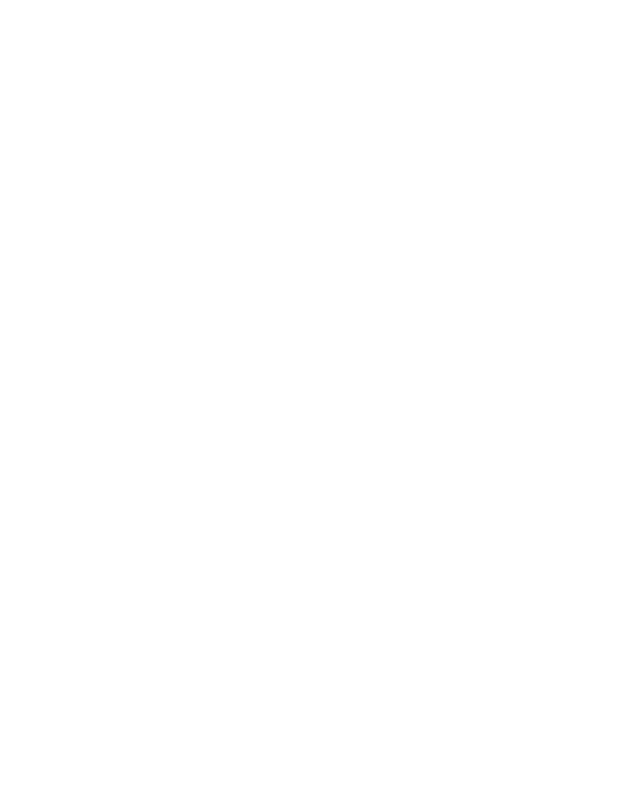
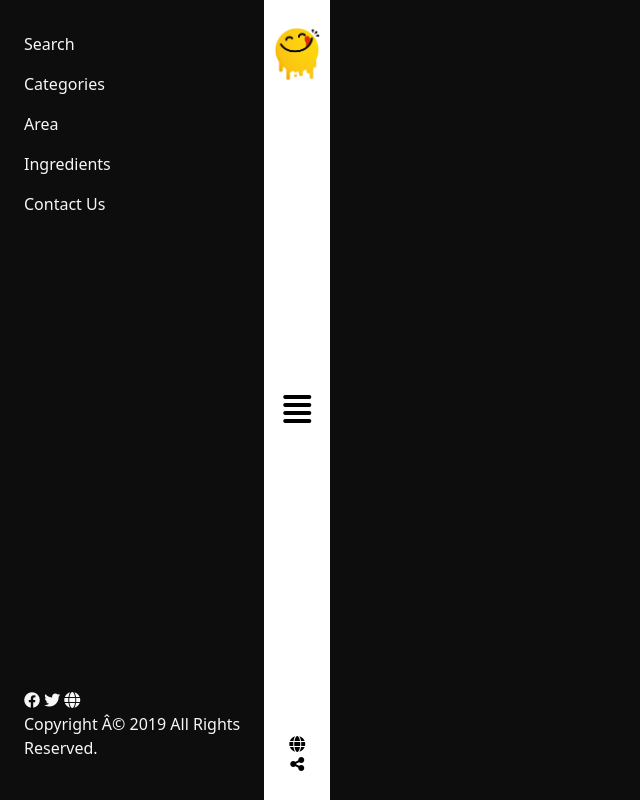
Before and after one commit to mostafaAboelhadid/Delicious, a plain HTML site: page index.html in a window 1280 px wide. Shown: the whole page, without its empty margins (0-640 px from the left). Drawn offline with Linux system fonts and the light colour scheme.

Commit message:
add navbar

```diff
--- a/css/style.css
+++ b/css/style.css
@@ -0,0 +1,17 @@
+body {
+    background-color: #0D0D0D;
+    color: #f9f6f6 !important;
+    overflow: hidden;
+}
+
+.nav-tab {
+    background-color: #0D0D0D;
+}
+
+.logo {
+    width: 50px;
+}
+
+i {
+    cursor: pointer;
+}
--- a/index.html
+++ b/index.html
@@ -15,6 +15,44 @@
 
 <body>
 
+    <!-- loading screen -->
+    <!-- <div class="loading-screen position-fixed top-0 start-0 end-0 bottom-0 bg-black justify-content-center align-items-center">
+        <i class="fa fa-spinner fa-spin fa-5x"></i>
+    </div> -->
+
+    <!-- navbar -->
+    <div class="side-nav-menu min-vh-100 position-fixed d-flex top-0">
+        <div class="nav-tab  d-flex flex-column justify-content-between min-vh-100 p-4">
+            <div class="links">
+                <ul class="list-unstyled overflow-hidden">
+                    <li class="py-2 position-relative cursor-pointer">Search</li>
+                    <li class="py-2 position-relative cursor-pointer">Categories</li>
+                    <li class="py-2 position-relative cursor-pointer">Area</li>
+                    <li class="py-2 position-relative cursor-pointer">Ingredients</li>
+                    <li class="py-2 position-relative cursor-pointer">Contact Us</li>
+                </ul>
+            </div>
+            <div class="nav-footer">
+                <div class="icons">
+                    <i class="fa-brands fa-facebook"></i>
+                    <i class="fa-brands fa-twitter"></i>
+                    <i class="fa-solid fa-globe"></i>
+                </div>
+                <div class="footer">
+                    <p>Copyright Â© 2019 All Rights <br>Reserved.</p>
+                </div>
+            </div>
+        </div>
+        <div class="nav-header d-flex flex-column justify-content-between py-4 text-center px-2 bg-white text-black">
+            <img class="logo" src="logo.png" alt="logo" srcset="">
+            <i class="fa-solid open-close-icon fa-align-justify fa-2x"></i>
+            <div>
+                <i class="fa-solid fa-globe d-block"></i>
+                <i class="fa-solid fa-share-nodes"></i>
+            </div>
+        </div>
+    </div>
+
 
 
     <script src="./js/jquery-3.6.3.min.js"></script>
```
